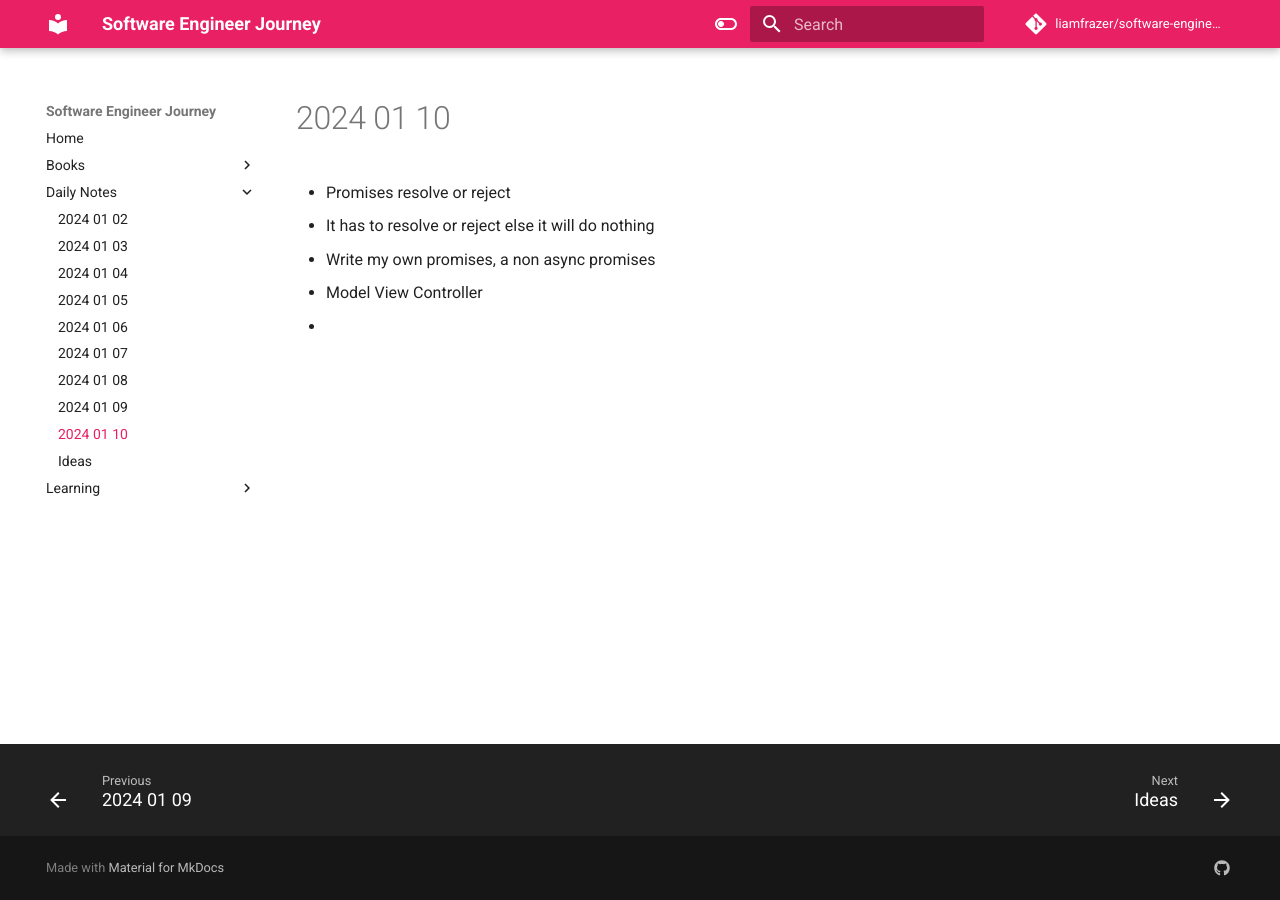
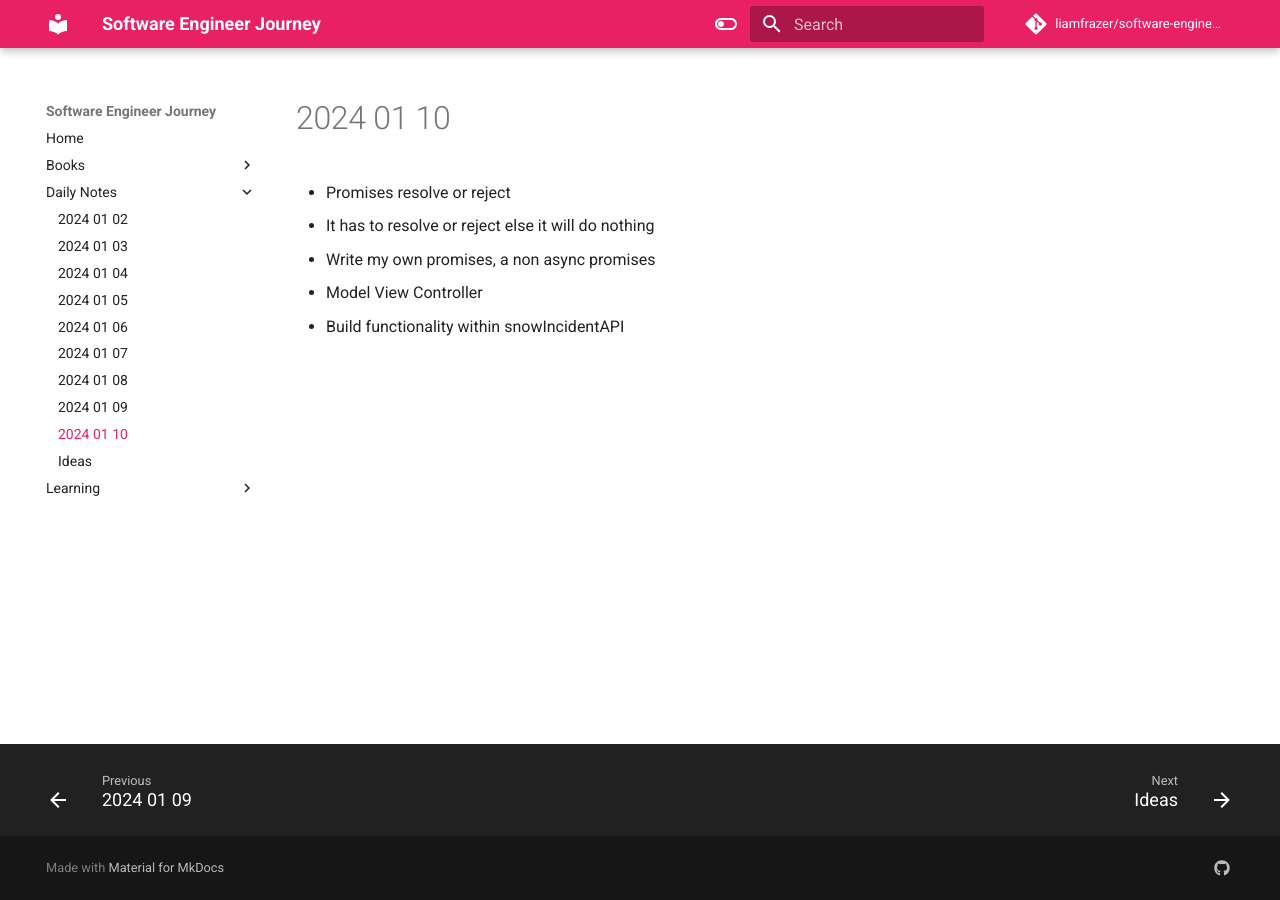
Before and after one commit to liamfrazer/software-engineer-journey, an MkDocs documentation site: the page built from docs/Daily Notes/2024-01-10.md, in a window 1280 px wide. Built offline with MkDocs 1.6.1 and Material for MkDocs 9.7.7, drawn with Linux system fonts in a browser that asks for light colours; comment, search, counter and statistics services are not loaded.

Commit message:
vault backup: 2024-01-10 17:18:22

```diff
--- a/docs/Daily Notes/2024-01-10.md
+++ b/docs/Daily Notes/2024-01-10.md
@@ -3,4 +3,7 @@
 * Write my own promises, a non async promises
 
 * Model View Controller
-*
+
+
+
+* Build functionality within snowIncidentAPI
```
